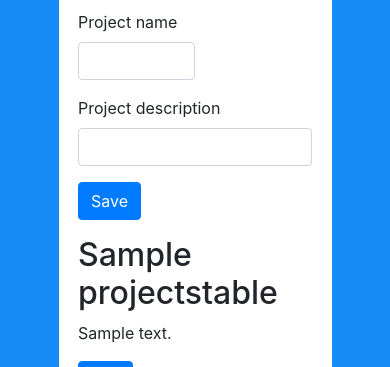
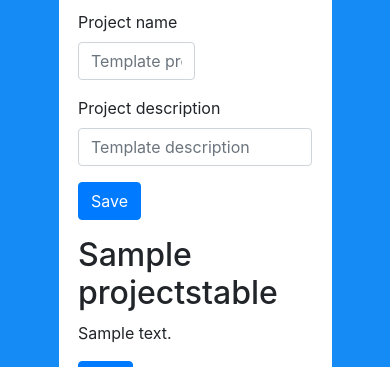
Before and after one commit to dano2812/termProject, a PHP site: page /Projects.php in a window 390 px wide; the page is wider, and only the part inside the window is pictured. Shown: the part 56-423 px from the top of that part. Run offline with PHP 8.4, Linux system fonts and the light colour scheme; tables that the repository leaves empty or names only in its code hold one stand-in row (values such as "Sample post").

Commit message:
responsive deign few bugs fixed

```diff
--- a/Projects.php
+++ b/Projects.php
@@ -6,6 +6,10 @@
     $edit = FALSE;
     $editIdx = -1;
     $editId = -1;
+
+    $errName = false;
+    $errDescription = false;
+    $errId = false;
 
     $projects = $Storage->getAll();
 
@@ -22,17 +26,31 @@
         }
     }
 
-    if(isset($_POST['Name']) && isset($_POST['Description']) && !empty($_POST['Name']) && !empty($_POST['Description']))
+    if(isset($_POST['Name']) && isset($_POST['Description']))
     {
-        $Storage->saveProject($Storage->createProject($_POST['Name'], $_POST['Description']));
-        $projects = $Storage->getAll();
+        $errName = empty($_POST['Name']);
+        $errDescription = empty($_POST['Description']);
+
+        if(!$errName && !$errDescription)
+        {
+            $Storage->saveProject($Storage->createProject($_POST['Name'], $_POST['Description']));
+            $projects = $Storage->getAll();
+        }
     }
 
     if(isset($_POST['NameEdit']) && isset($_POST['DescriptionEdit']) && isset($_POST['ID']) &&
         !empty($_POST['NameEdit']) && !empty($_POST['DescriptionEdit']) && !empty($_POST['ID']))
     {
-        $Storage->updateProject($_POST['ID'], $_POST['NameEdit'], $_POST['DescriptionEdit']);
-        $projects = $Storage->getAll();
+        $errName = empty($_POST['NameEdit']);
+        $errDescription = empty($_POST['DescriptionEdit']);
+        $errId = is_integer($_POST['ID']);
+
+        if(!$errName && !$errDescription && !$errId)
+        {
+            $Storage->updateProject($_POST['ID'], $_POST['NameEdit'], $_POST['DescriptionEdit']);
+            $projects = $Storage->getAll();
+        }
+
     }
 
     for($i = 0; $i < count($projects); $i++)
@@ -47,7 +65,6 @@
     }
 
     ?>
-
 <html>
 <head>
     <meta charset="UTF-8">
@@ -114,12 +131,23 @@
     if(!$edit) { ?>
         <form action="Projects.php" method="post">
             <div class="form-group projname">
-                <label for="exampleInputEmail1">Project name</label>
-                <input type="text" name="Name" class="form-control" id="ProjName" aria-describedby="emailHelp">
+                <label for="ProjName" >Project name</label>
+                <input type="text" name="Name" class="form-control" id="ProjName" aria-describedby="emailHelp" placeholder="Template project">
+
+                <?php
+                if($errName) {?>
+                    <small id="passwordHelp" class="text-danger">Project name can't be empty!</small>
+                <?php
+                }?>
             </div>
             <div class="form-group projdesription">
-                <label for="exampleInputPassword1">Project description</label>
-                <input type="text" name="Description" class="form-control" id="ProjDescription">
+                <label for="ProjDescription">Project description</label>
+                <input type="text" name="Description" class="form-control" id="ProjDescription" placeholder="Template description">
+                <?php
+                if($errDescription) {?>
+                    <small id="passwordHelp" class="text-danger">Project description can't be empty!</small>
+                    <?php
+                }?>
             </div>
 
             <button type="submit" class="btn btn-primary">Save</button>
@@ -155,13 +183,23 @@
                 if($editId == $id){ ?>
                     <form action="Projects.php" method="post">
                         <div class="form-group ">
-                            <label for="exampleInputEmail1">Project name</label>
-                            <input type="text" name="NameEdit" class="form-control projname" value="<?=$project->getTitle()?>">
+                            <label for="ProjNameEdit">Project name</label>
+                            <input type="text" name="NameEdit" id="ProjNameEdit" class="form-control projname" value="<?=$project->getTitle()?>">
+                            <?php
+                            if($errName) {?>
+                                <small id="passwordHelp" class="text-danger">Project name can't be empty!</small>
+                                <?php
+                            }?>
                         </div>
                         <div class="form-group ">
-                            <label>Project Description</label>
-                             <input type="text" name="DescriptionEdit" class="form-control projdesription" value="<?=$project->getDescription()?>">
+                            <label for="ProjDescriptionEdit">Project Description</label>
+                             <input type="text" name="DescriptionEdit" id="ProjDescriptionEdit" class="form-control projdesription" value="<?=$project->getDescription()?>">
                              <input type="hidden" name="ID" value="<?=$project->getId()?>" />
+                            <?php
+                            if($errDescription) {?>
+                                <small id="passwordHelp" class="text-danger">Project description can't be empty!</small>
+                                <?php
+                            }?>
                         </div>
                         <button type="submit" class="btn btn-primary">Save</button>
                     </form>
@@ -178,12 +216,13 @@
                         </div>
                     <form action="Projects.php" method="POST" id="form1">
                         <?php
-                        $id = $project->getId();?>
-                        <input type="hidden" name="edit<?=$id?>" value="<?=$id?>" class="form-control projname/>
+                        $id = $project->getId();
+                        ?>
+                        <input type="hidden" name="edit<?=$id?>" value="<?=$id?>" class="form-control projname"/>
                         <button type="submit" class="btn btn-primary">Edit</button>
-                    </form>1
+                    </form>
                     <form action="Projects.php" method="POST" id="form1">
-                        <input type="hidden" name="delete<?=$id?>" value="<?=$id?>" class="form-control projdesription/>
+                        <input type="hidden" name="delete<?=$id?>" value="<?=$id?>" class="form-control projdesription"/>
                         <button type="submit" class="btn btn-primary">Delete</button>
                     </form>
                 <?php
```
